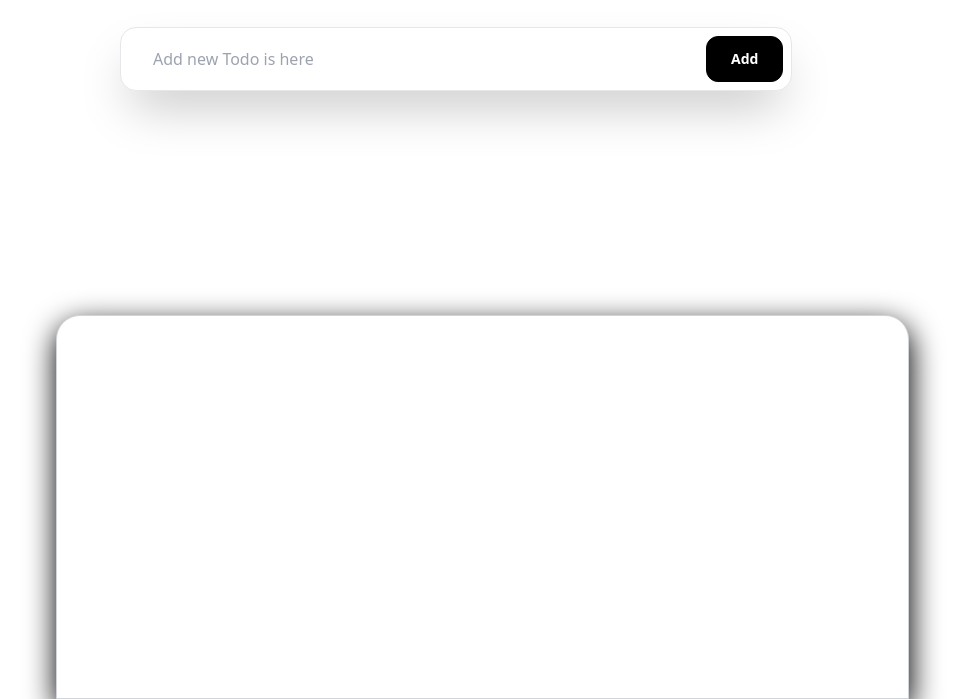
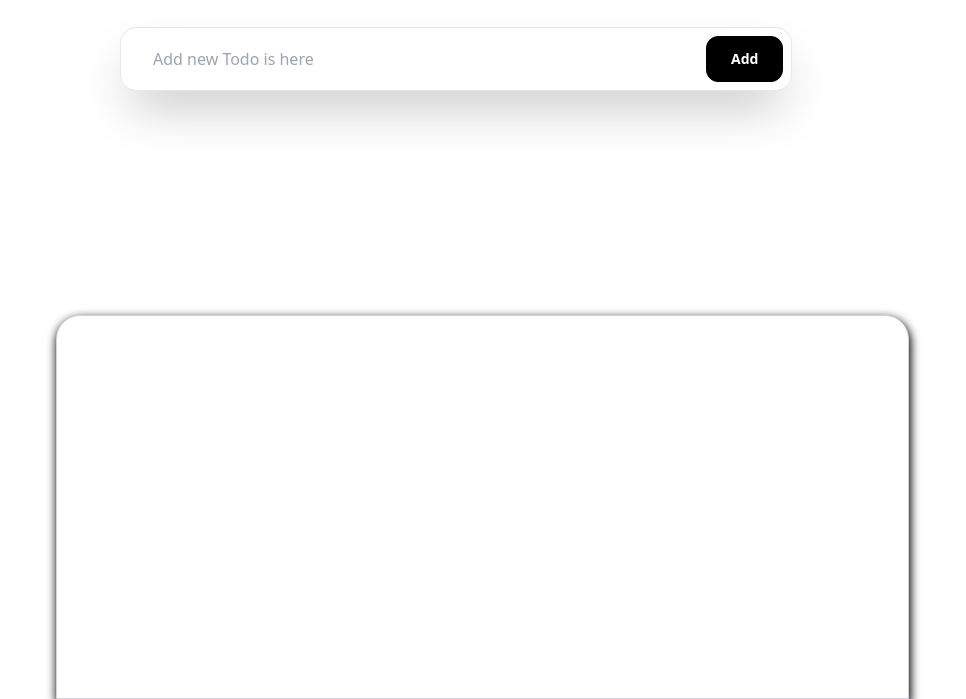
Before and after one commit to syam-ts/TODO, a website: page index.html in a window 1280 px wide. Shown: the part 105-804 px from the top of the page, without its empty margins (184-1150 px from the left). Drawn offline with nearby package versions, Linux system fonts and the light colour scheme.

Commit message:
fixed styling

```diff
--- a/index.html
+++ b/index.html
@@ -53,7 +53,7 @@
     <section>
 <!-- table -->
  <table>
-    <div class="w-2/3 ml-60 mt-56 p-4 text-center rounded-t-3xl shadow-[1px_10px_30px_1px_rgba(0,0,0,1)] h-96 bg-white border border-gray-300">
+    <div class="w-2/3 ml-60 mt-56 p-4 text-center rounded-t-3xl shadow-[1px_4px_10px_1px_rgba(0,0,0,1)] h-96 bg-white border border-gray-300">
        <span id="tasks" class="font-bold text-3xl"></span>
      </div>
  </table>
```
